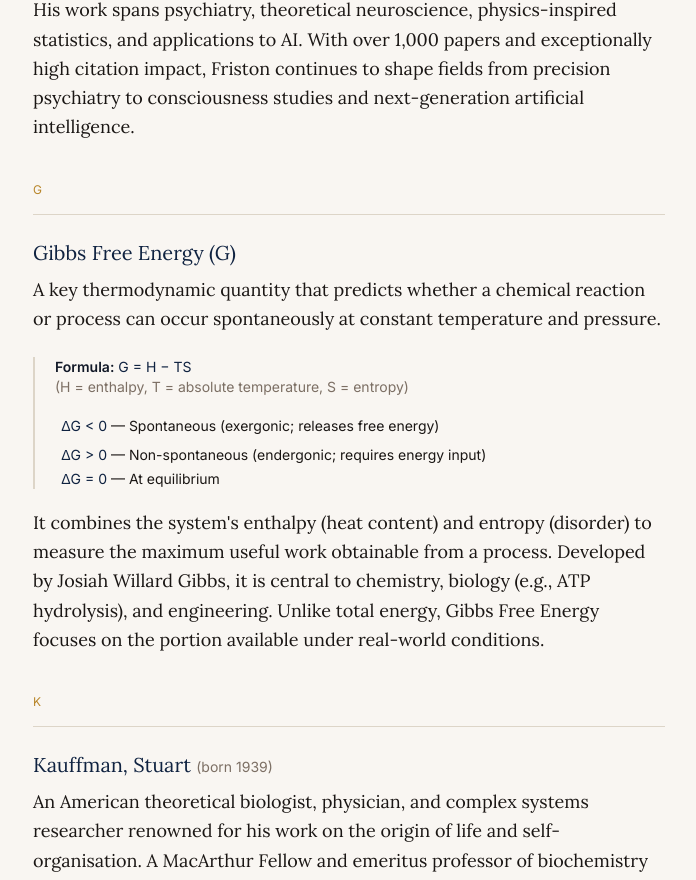
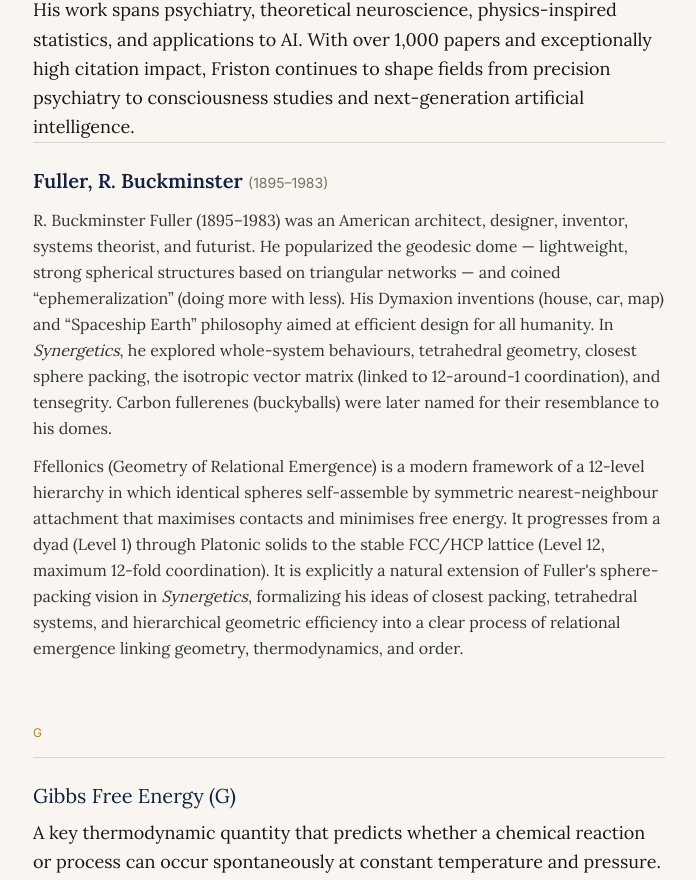
Before and after one commit to davidfellonics/fellonicsblog, a Next.js app: page /background in a window 1280 px wide. Shown: the part 6334-7214 px from the top of the page, without its empty margins (291-987 px from the left). Built offline with nearby package versions, Linux system fonts and the light colour scheme; no server answers.

Commit message:
Add Fuller, R. Buckminster entry to Glossary

```diff
--- a/app/(public)/background/page.tsx
+++ b/app/(public)/background/page.tsx
@@ -322,6 +322,37 @@ export default function BackgroundPage() {
                 and applications to AI. With over 1,000 papers and exceptionally high citation
                 impact, Friston continues to shape fields from precision psychiatry to
                 consciousness studies and next-generation artificial intelligence.
+              </p>
+            </div>
+          </div>
+
+          {/* Fuller, R. Buckminster */}
+          <div className="border-t border-[#ddd5c8] pt-6 pb-6">
+            <h3 className="font-serif text-xl font-semibold text-[#0f2240] mb-3">
+              Fuller, R. Buckminster{" "}
+              <span className="text-sm font-sans font-normal text-[#7c6f64]">(1895–1983)</span>
+            </h3>
+            <div className="font-serif text-[#333] leading-relaxed space-y-3">
+              <p>
+                R. Buckminster Fuller (1895–1983) was an American architect, designer, inventor,
+                systems theorist, and futurist. He popularized the geodesic dome — lightweight,
+                strong spherical structures based on triangular networks — and coined
+                &ldquo;ephemeralization&rdquo; (doing more with less). His Dymaxion inventions
+                (house, car, map) and &ldquo;Spaceship Earth&rdquo; philosophy aimed at efficient
+                design for all humanity. In <em>Synergetics</em>, he explored whole-system
+                behaviours, tetrahedral geometry, closest sphere packing, the isotropic vector
+                matrix (linked to 12-around-1 coordination), and tensegrity. Carbon fullerenes
+                (buckyballs) were later named for their resemblance to his domes.
+              </p>
+              <p>
+                Ffellonics (Geometry of Relational Emergence) is a modern framework of a 12-level
+                hierarchy in which identical spheres self-assemble by symmetric nearest-neighbour
+                attachment that maximises contacts and minimises free energy. It progresses from a
+                dyad (Level 1) through Platonic solids to the stable FCC/HCP lattice (Level 12,
+                maximum 12-fold coordination). It is explicitly a natural extension of Fuller&apos;s
+                sphere-packing vision in <em>Synergetics</em>, formalizing his ideas of closest
+                packing, tetrahedral systems, and hierarchical geometric efficiency into a clear
+                process of relational emergence linking geometry, thermodynamics, and order.
               </p>
             </div>
           </div>
```
